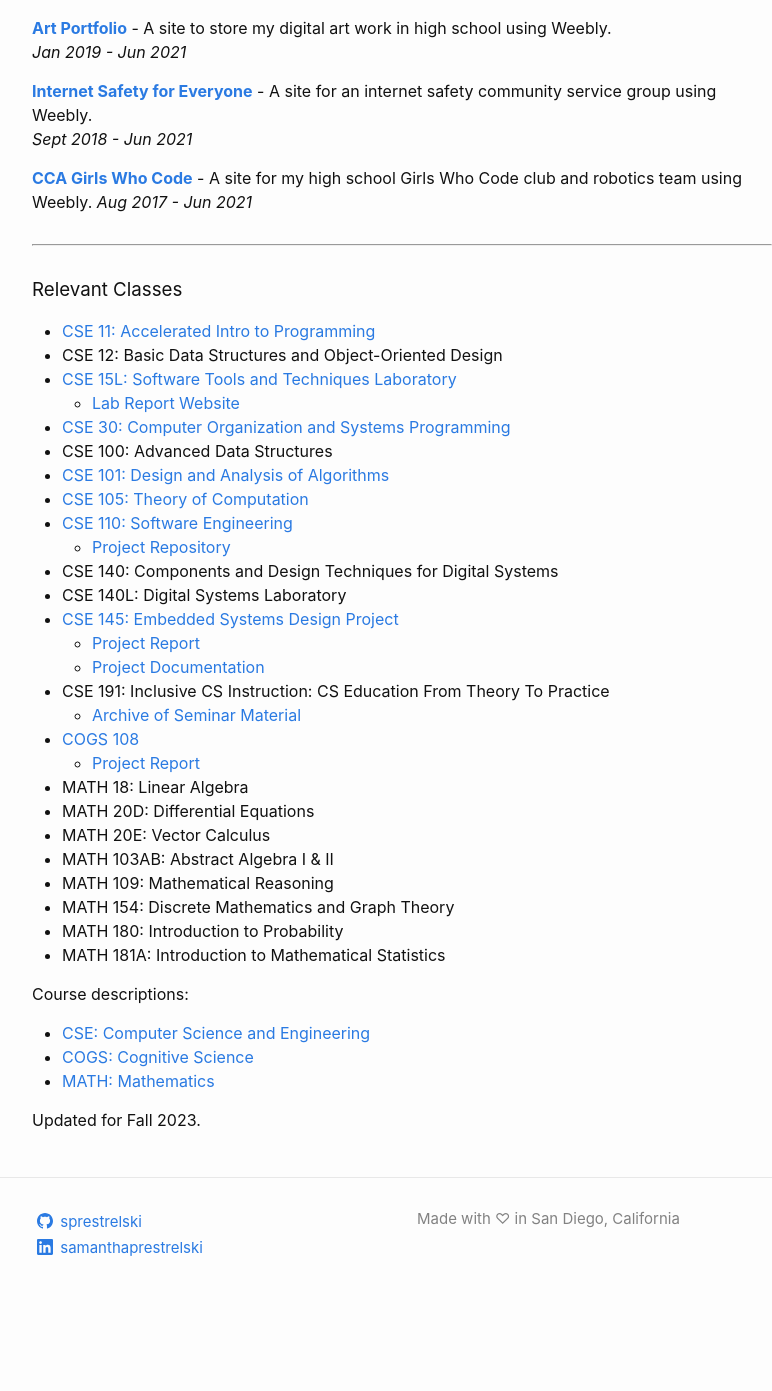
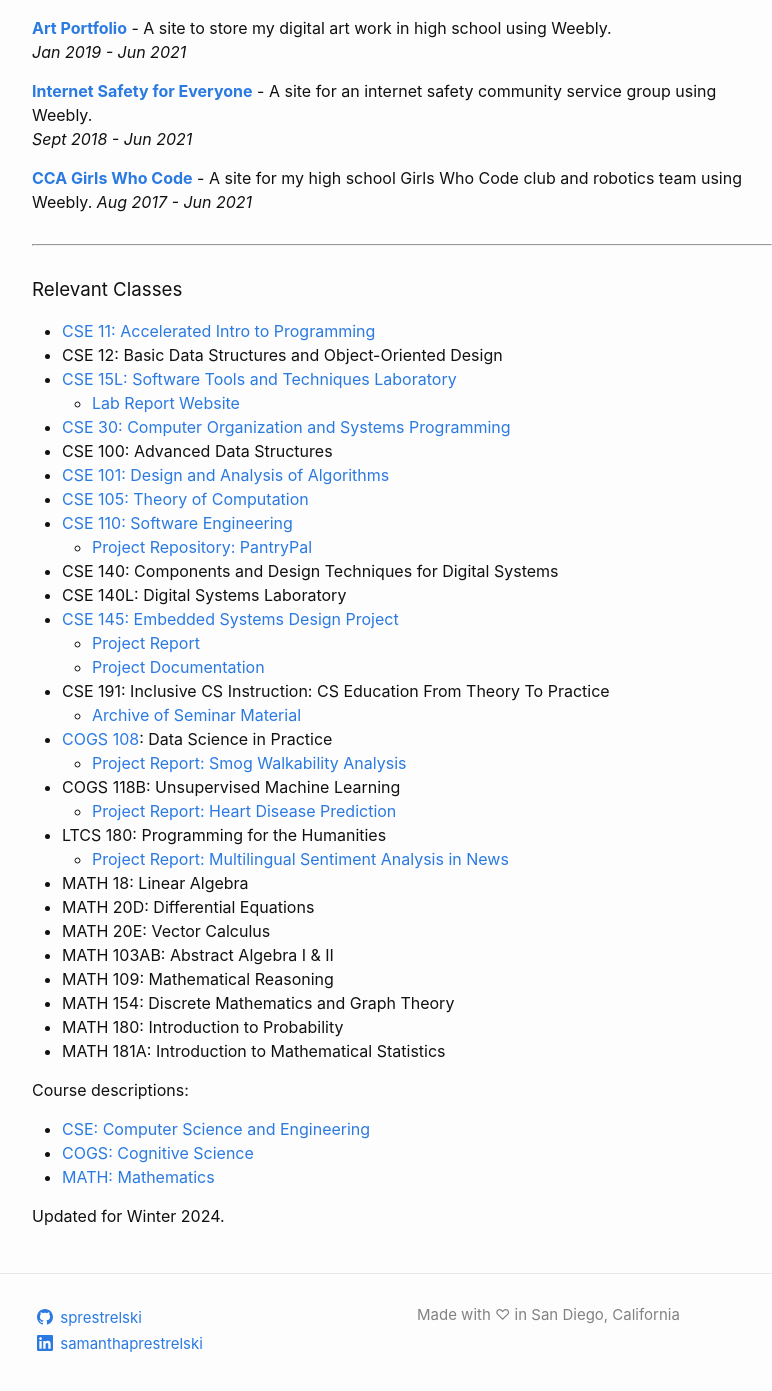
Before and after one commit to sprestrelski/portfolio, a Jekyll site: the page built from index.md, in a window 1280 px wide and 1400 px high, scrolled down 1930 px. Shown: the top 1391 px of the window, without its empty margins (238-1010 px from the left). Built offline with Jekyll 4.4.1, drawn with Linux system fonts in a browser that asks for light colours; before the commit the page ends 3234 px from its top, so only the background shows below that.

Commit message:
docs: update classes for winter 2024

```diff
--- a/index.md
+++ b/index.md
@@ -92,7 +92,7 @@ Stack: Express, Heroku, and PostgreSQL
 - [CSE 101: Design and Analysis of Algorithms](https://cseweb.ucsd.edu/~dakane/CSE101/)
 - [CSE 105: Theory of Computation](https://theory-cs.github.io/website/courseInfo.html)
 - [CSE 110: Software Engineering](https://sites.google.com/ucsd.edu/cse110fall2023/home)
-  - [Project Repository](https://github.com/sprestrelski/pantrypal)
+  - [Project Repository: PantryPal](https://github.com/sprestrelski/pantrypal)
 - CSE 140: Components and Design Techniques for Digital Systems
 - CSE 140L: Digital Systems Laboratory
 - [CSE 145: Embedded Systems Design Project](https://kastner.ucsd.edu/ryan/cse145/)
@@ -100,8 +100,12 @@ Stack: Express, Heroku, and PostgreSQL
   - [Project Documentation](https://github.com/UCSD-E4E/acoustic-multiclass-training/blob/main/documentation/cse_145_report.md)
 - CSE 191: Inclusive CS Instruction: CS Education From Theory To Practice
   - [Archive of Seminar Material](https://inclusivecs.github.io/)
-- [COGS 108](https://github.com/COGS108)
-  - [Project Report](https://github.com/sprestrelski/smog-walkability-analysis/blob/main/Report.ipynb)
+- [COGS 108](https://github.com/COGS108): Data Science in Practice
+  - [Project Report: Smog Walkability Analysis](https://github.com/sprestrelski/smog-walkability-analysis/blob/main/Report.ipynb)
+- COGS 118B: Unsupervised Machine Learning
+  - [Project Report: Heart Disease Prediction](https://github.com/sprestrelski/heart-disease-prediction)
+- LTCS 180: Programming for the Humanities
+  - [Project Report: Multilingual Sentiment Analysis in News](https://github.com/sprestrelski/multilingual-sentiment-analysis)
 - MATH 18: Linear Algebra
 - MATH 20D: Differential Equations
 - MATH 20E: Vector Calculus
@@ -117,4 +121,4 @@ Course descriptions:
 - [MATH: Mathematics](https://catalog.ucsd.edu/courses/MATH.html)
 
 
-Updated for Fall 2023.
+Updated for Winter 2024.
```
